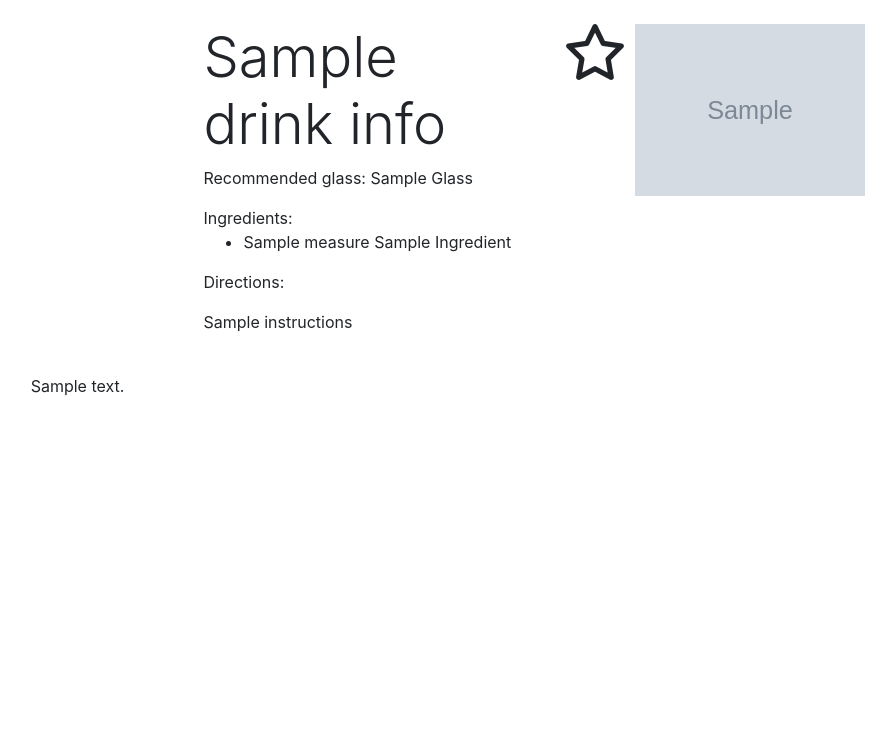
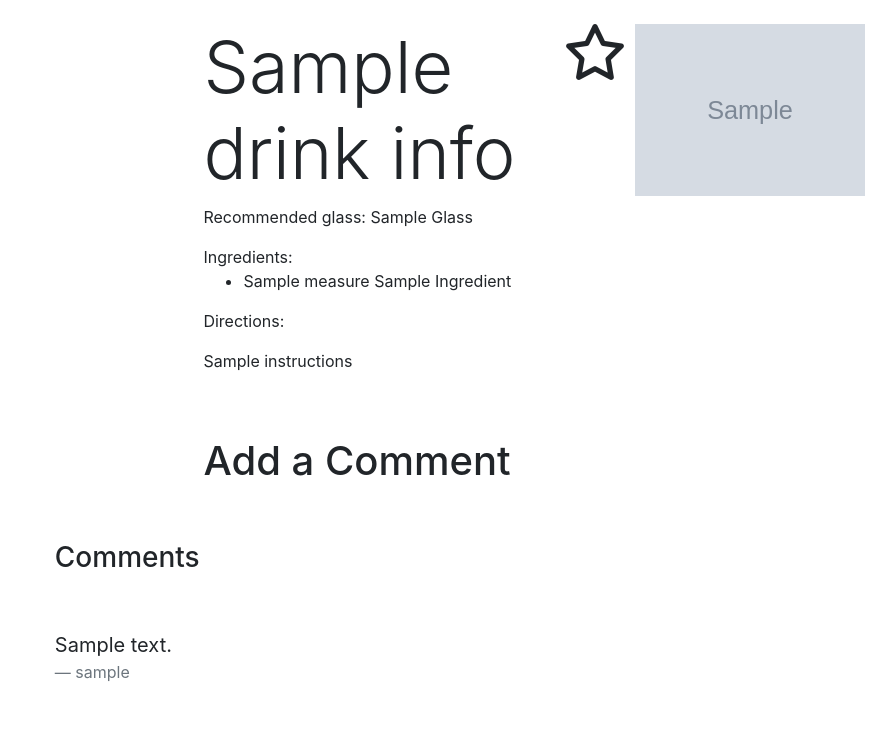
Before and after one commit to cookm353/Drinkr, a Flask app: template templates/drinks/drink_detail.html in a window 1280 px wide. Shown: the part 70-819 px from the top of the page, without its empty margins (106-1002 px from the left). Before the commit the page ends 466 px from the top, so only its background shows below. Run offline with Flask 2, Linux system fonts and the light colour scheme; tables that the repository leaves empty hold one stand-in row (values such as "Sample post"); the template is opened without the code that fills it: values that come from a table or form of the project are taken from there, most other values are stand-ins (such as "Sample title", 1, 10 or a date in 2020); grey boxes marked "Sample" are stand-in pictures; some libraries are stand-ins or nearby versions.

Commit message:
adding new comment form, showing comments

```diff
--- a/app.py
+++ b/app.py
@@ -1,7 +1,7 @@
 from flask import Flask, render_template, redirect, abort, request, g, flash, session
 from flask_debugtoolbar import DebugToolbarExtension
 from models import connect_db, User, Drink, Ingredient, DrinkIngredient, UserIngredients, UserFavorites, Comment, db
-from forms import RegistrationForm, LoginForm
+from forms import RegistrationForm, LoginForm, CommentForm
 
 app = Flask(__name__)
 CURR_USER_KEY = 'curr_user'
@@ -165,13 +165,15 @@ def show_drink(drinkName):
     drinkInfo = Drink.getJSON(drink.url)
     comments = drink.comments
     ingredients = drink.ingredientsList
+    form = CommentForm()
 
 
     return render_template(
         'drinks/drink_detail.html',
         drinkInfo=drinkInfo,
         ingredients=ingredients,
-        comments=comments
+        comments=comments,
+        form=form
     )
 
 # Ingredient-related routes
--- a/forms.py
+++ b/forms.py
@@ -20,3 +20,8 @@ class LoginForm(FlaskForm):
                            validators=[InputRequired(message='This field is required.')])
     password = PasswordField('Password: ',
                              validators=[InputRequired(message='This field is required.')])
+
+class CommentForm(FlaskForm):
+    """Form for adding comments"""
+    content = StringField("Message: ",
+                          validators=[InputRequired(message='This field is required.')])
--- a/templates/drinks/drink_detail.html
+++ b/templates/drinks/drink_detail.html
@@ -9,7 +9,7 @@
             <div class="col">
                 <div class="row">
                     <div class="col-10">
-                        <h1 class="display-4">{{drinkInfo[0]['name']}}</h1>
+                        <h1 class="display-3">{{drinkInfo[0]['name']}}</h1>
                     </div>
                     <div class="col-2">
                         <span><i class="fa-regular fa-star display-4 align-self-bottom" id="fave-star"></i></span>
@@ -36,8 +36,50 @@
             </div>
             <div class="col-2 right-gutter"></div>
         </div>
-        {% for comment in comments %}
-        <p>{{comment.content}}</p>
-        {% endfor %}
+        <!-- New comment form -->
+        <div class="row mt-4">
+            <div class="col-2 left-gutter"></div>
+            <div class="col">
+                <h1>Add a Comment</h1>
+            </div>
+            <div class="col-2 right-gutter"></div>
+        </div>
+        <div class="row py-4">
+            {% if g.user %}
+            <div class="col-2 left-gutter"></div>
+            <div class="col-3">
+                <form action="" method="POST">
+                    {{ form.hidden_tag() }}
+                    {% for field in form if field.widget.input_type != 'hidden' %}
+                    <div class="form-group">
+                        {{ field.label }}
+                        {{ field(class_='form-control') }}
+                        {% for err in field.errors %}
+                        <p class="text-danger small">{{ err }}</p>
+                        {% endfor %}
+                    </div>
+                    {% endfor %}
+                    <button class="btn btn-secondary">Submit</button>
+                </form>
+            </div>
+            <div class="col-2 right-gutter"></div>
+        </div>
+        {% endif %}
+        <!-- Comment display -->
+        <div class="row py-4">
+            <div class="col-2 left-gutter"></div>
+            <div class="col">
+                <h3 class="py-0">Comments</h3><br><br>
+                {% for comment in comments %}
+                <div class="p-0">
+                    <blockquote class="blockquote">
+                        <p class="mb-0">{{comment.content}}</p>
+                        <footer class="blockquote-footer">{{comment.user.username}}</footer>
+                    </blockquote>
+                </div>
+                {% endfor %}
+            </div>
+            <div class="col-2 right-gutter"></div>
+        </div>
     </div>
 {% endblock %}
```
